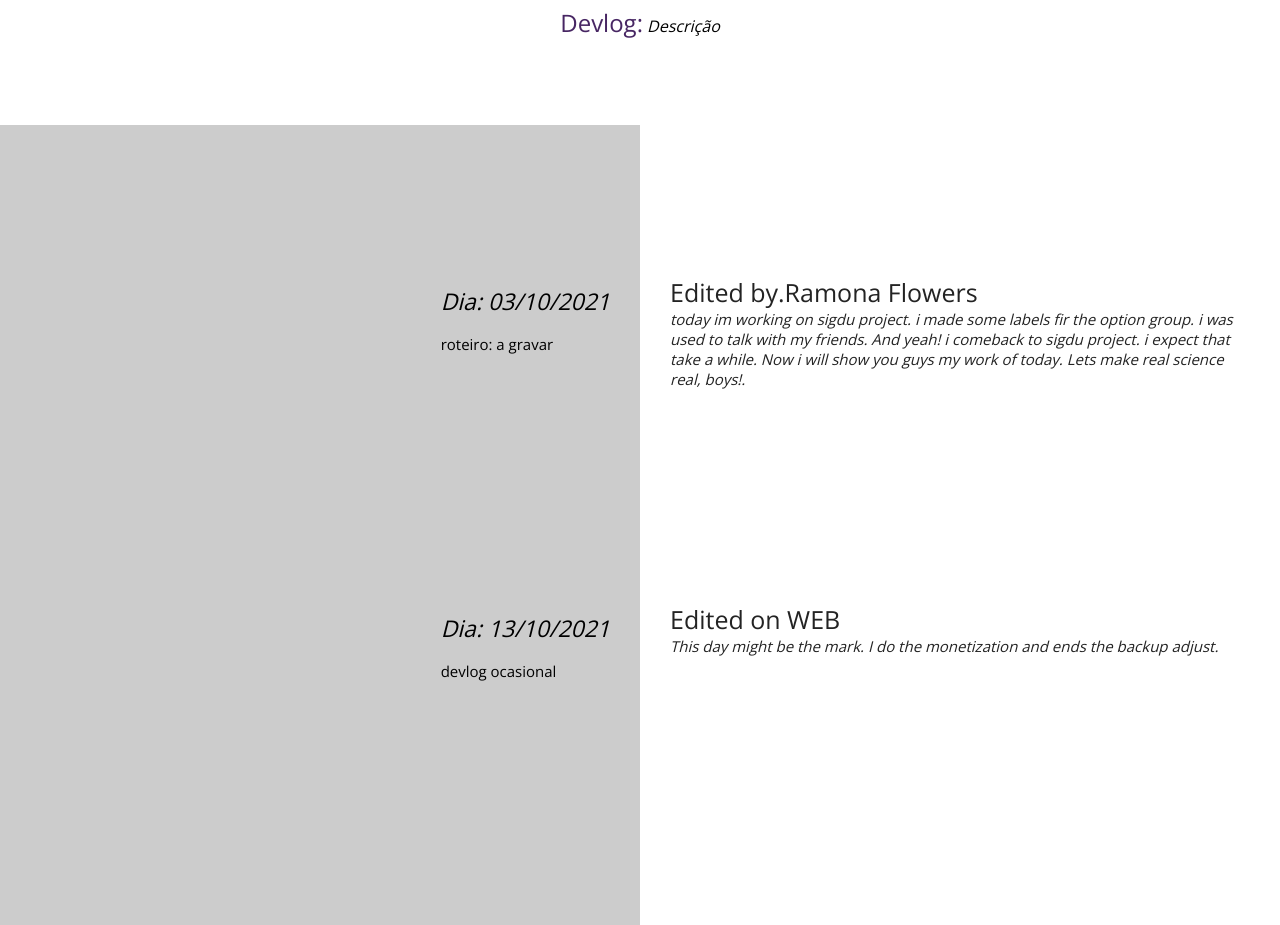
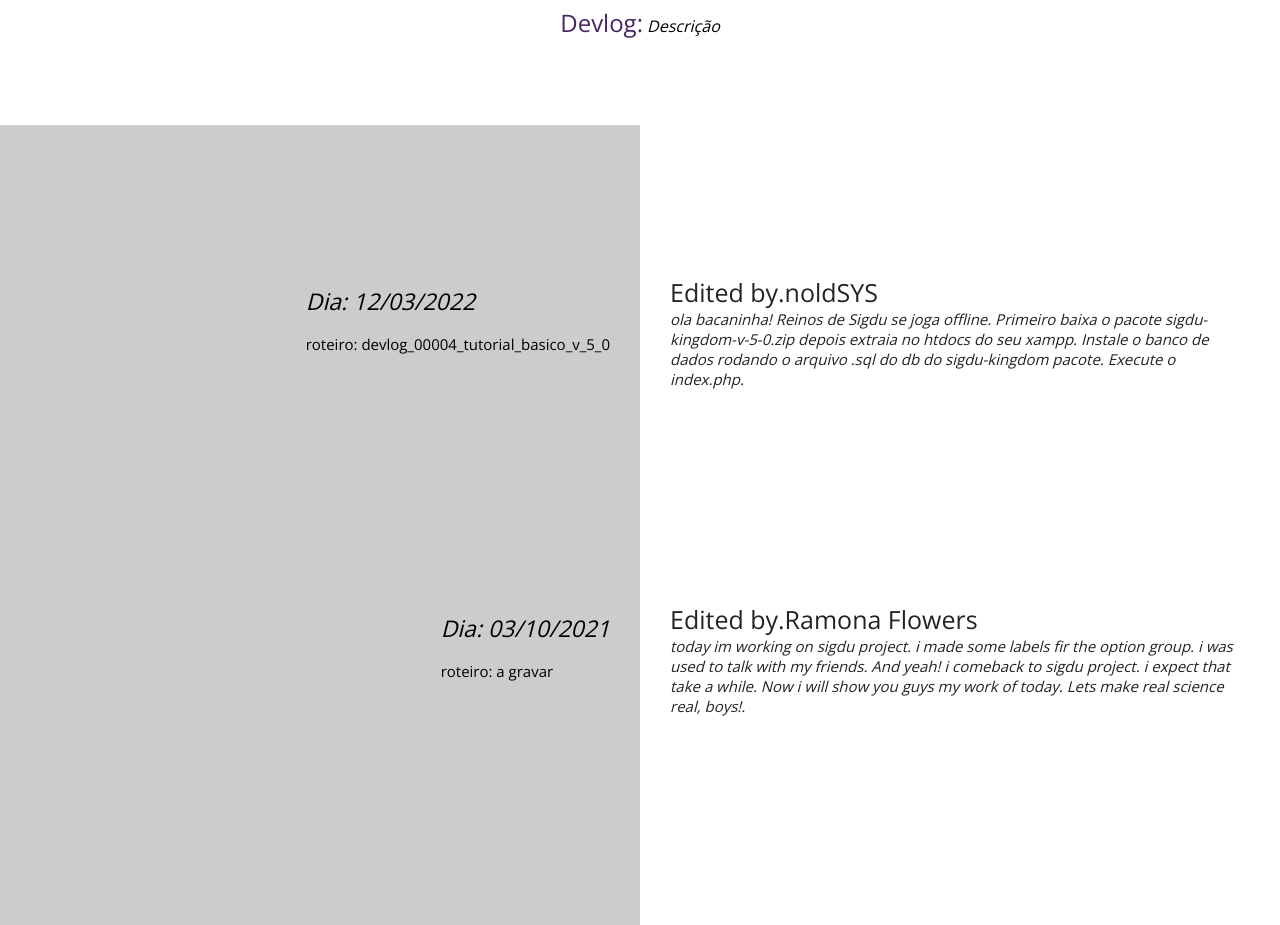
Before and after one commit to abel8260/Devlog-Wr, a plain HTML site: page sigdu-diary/HOME/index.html in a window 1280 px wide. Shown: the part 880-1805 px from the top of the page. Drawn offline with nearby package versions, Linux system fonts and the light colour scheme.

Commit message:
Update index.html

```diff
--- a/sigdu-diary/HOME/index.html
+++ b/sigdu-diary/HOME/index.html
@@ -63,7 +63,54 @@
                 <!---->
 	        </section>
         <!---->
+         <!--sessao3-->
+	        <section class="sessao3">
 
+	            <!--part1-->
+		            <div  class="part1">
+		            	<!--wraper-part1-->
+		                    <div  class="wraper-part1">
+				            	<h2>Dia: 12/03/2022  </h2>
+		                        <p> roteiro: devlog_00004_tutorial_basico_v_5_0 </p>
+		                    </div>
+			            <!---->
+		            </div>
+	            <!---->
+
+	            <!--part2-->
+		            <div  class="part2">
+		            	<!--sobre-autor-->
+		                    <div  class="sobre-autor">
+		                    	<!--titulo-autor-->
+				                    <div  class="titulo-autor">
+			                    	    <!--wraper-titulo-autor-->
+			                                <div  class="wraper-titulo-autor">
+
+		                                        <h2> Edited by.noldSYS  </h2>
+								<p>ola bacaninha! Reinos de Sigdu se joga offline. Primeiro baixa o pacote sigdu-kingdom-v-5-0.zip depois extraia no htdocs do seu xampp. Instale o banco de dados rodando o arquivo .sql do db do sigdu-kingdom pacote. Execute o index.php. </p>                      </div>
+
+
+
+		                                <!---->
+
+                                    </div>
+	                            <!---->
+
+
+
+		                    </div>
+	                    <!---->
+
+
+
+		            </div>
+	            <!---->
+                <!--clear-->
+					<div class="clear">
+					</div>
+				<!---->
+	        </section>
+        <!---->
         <!--sessao3-->
 	        <section class="sessao3">
 
```
